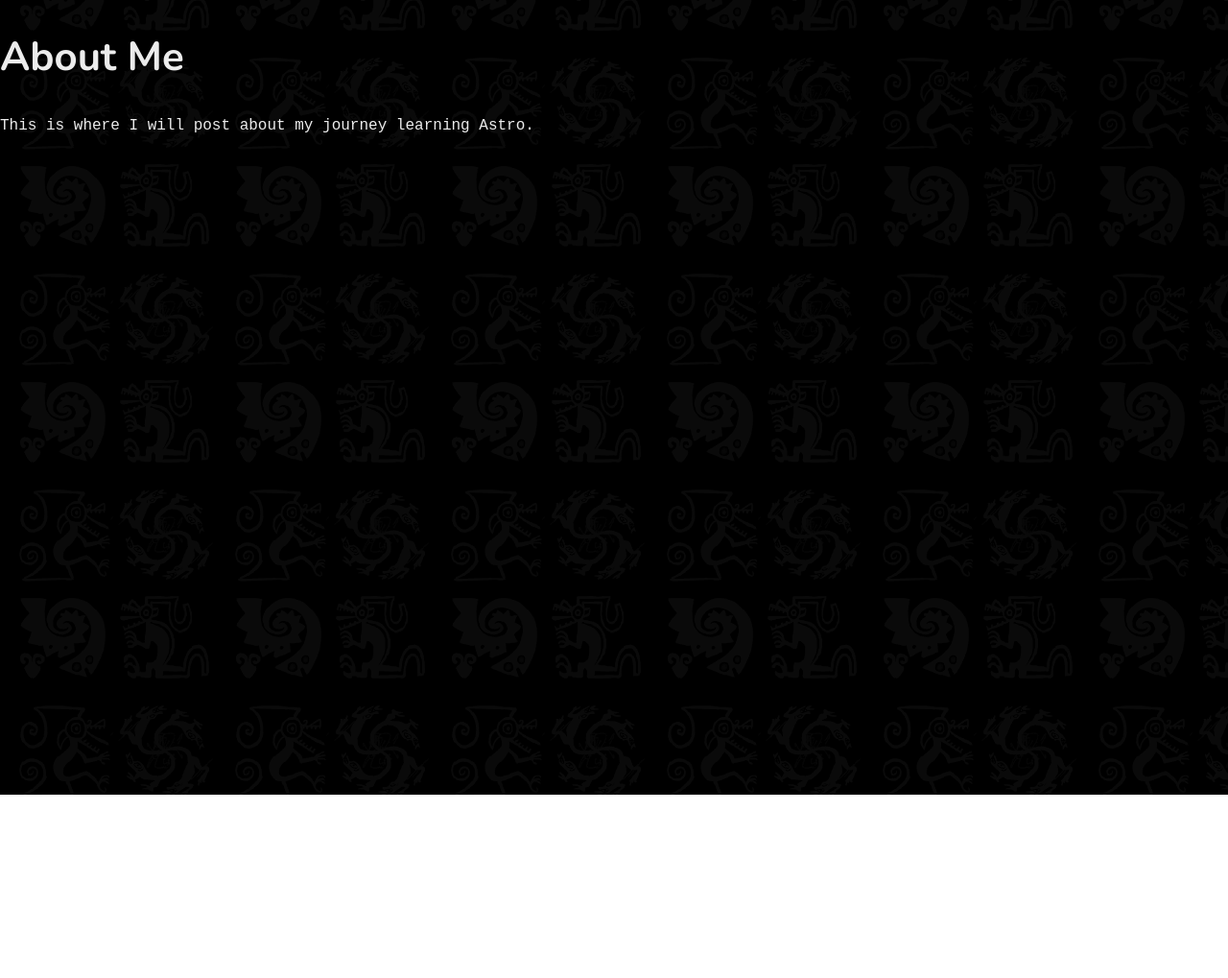
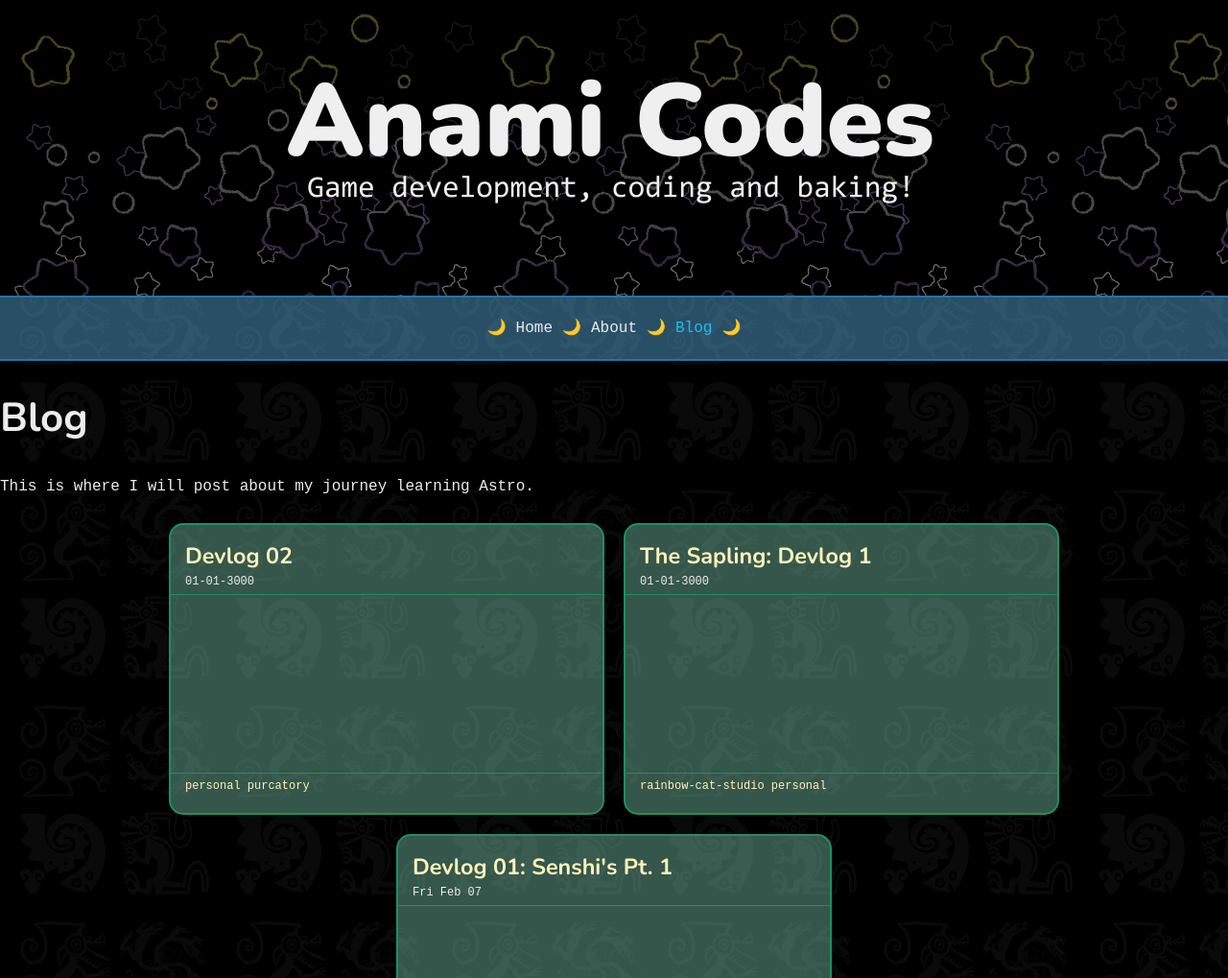
Before and after one commit to anami-codes/astro-anami-codes-web, an Astro site: page /blog in a window 1280 px wide. Shown: the top 1019 px of the page at 96% size. Before the commit the page ends 828 px from the top, so only its background shows below. Built offline with nearby package versions, Linux system fonts and the light colour scheme; Astro itself is replaced by a stand-in of ours.

Commit message:
WIP About and Blog pages

```diff
--- a/src/pages/about.astro
+++ b/src/pages/about.astro
@@ -1,21 +1,15 @@
 ---
+const pageTitle = "About";
+const banner = "banner";
+
+import PageLayout from '../layouts/PageLayout.astro';
 ---
+<PageLayout pageTitle={pageTitle} banner={banner} navCode={pageTitle}>
+  <h1>My Astro Site</h1>
+  <h1>About Me</h1>
+  <h2>... and my new Astro site!</h2>
 
-<html lang="en">
-  <head>
-    <meta charset="utf-8" />
-    <link rel="icon" type="image/svg+xml" href="/favicon.svg" />
-    <meta name="viewport" content="width=device-width" />
-    <meta name="generator" content={Astro.generator} >
-    <title>Anami Codes | Home</title>
-  </head>
-  <body>
-    <h1>My Astro Site</h1>
-    <h1>About Me</h1>
-    <h2>... and my new Astro site!</h2>
+  <p>I am working through Astro's introductory tutorial. This is the second page on my website, and it's the first one I built myself!</p>
 
-    <p>I am working through Astro's introductory tutorial. This is the second page on my website, and it's the first one I built myself!</p>
-
-    <p>This site will update as I complete more of the tutorial, so keep checking back and see how my journey is going!</p>
-  </body>
-</html>
+  <p>This site will update as I complete more of the tutorial, so keep checking back and see how my journey is going!</p>
+</PageLayout>
--- a/src/pages/blog.astro
+++ b/src/pages/blog.astro
@@ -1,19 +1,17 @@
 ---
-const pageTitle = "About Me";
+const pageTitle = "Blog";
+const banner = "banner";
 
-import '../styles/global.css';
+import BaseLayout from '../layouts/BaseLayout.astro';
+import DevlogShowcase from '../components/devlogShowcase.astro';
+
+const allPosts = Object.values(import.meta.glob('./blog/posts/*.md', { eager: true }));
+
 ---
 
-<html lang="en">
-  <head>
-    <meta charset="utf-8" />
-    <link rel="icon" type="image/svg+xml" href="/favicon.svg" />
-    <meta name="viewport" content="width=device-width" />
-    <meta name="generator" content={Astro.generator} >
-    <title>Anami Codes | {pageTitle}</title>
-  </head>
-  <body>
-    <h1>{pageTitle}</h1>
-    <p>This is where I will post about my journey learning Astro.</p>
-  </body>
-</html>
+<BaseLayout pageTitle={pageTitle} banner={banner} navCode={pageTitle}>
+  <h1>{pageTitle}</h1>
+  <p>This is where I will post about my journey learning Astro.</p>
+
+  <DevlogShowcase allPosts={allPosts} startPost=0 maxPosts=10 />
+</BaseLayout>
```
